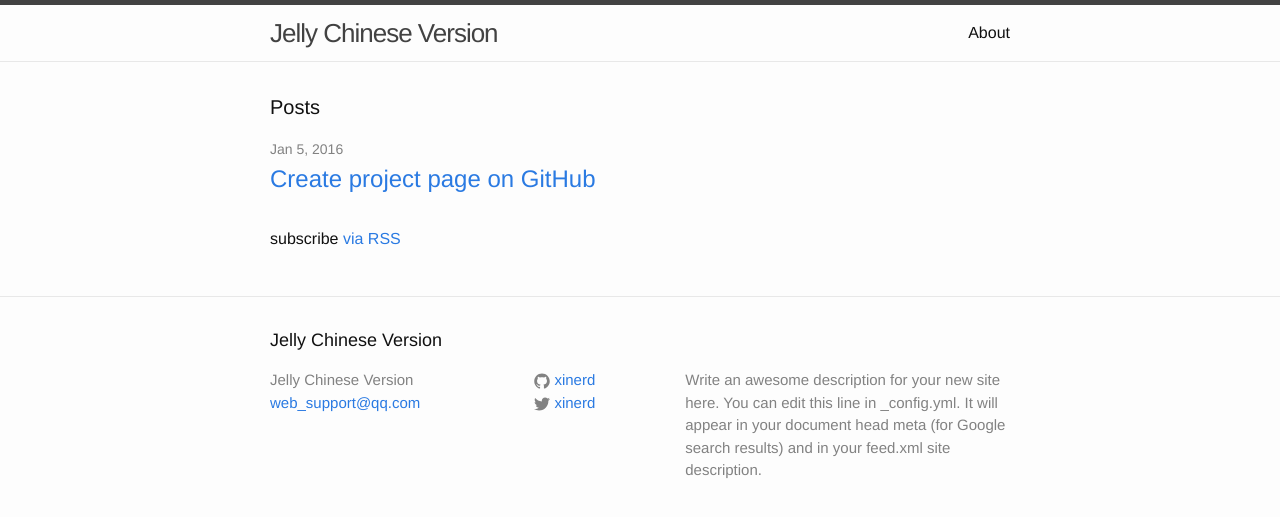
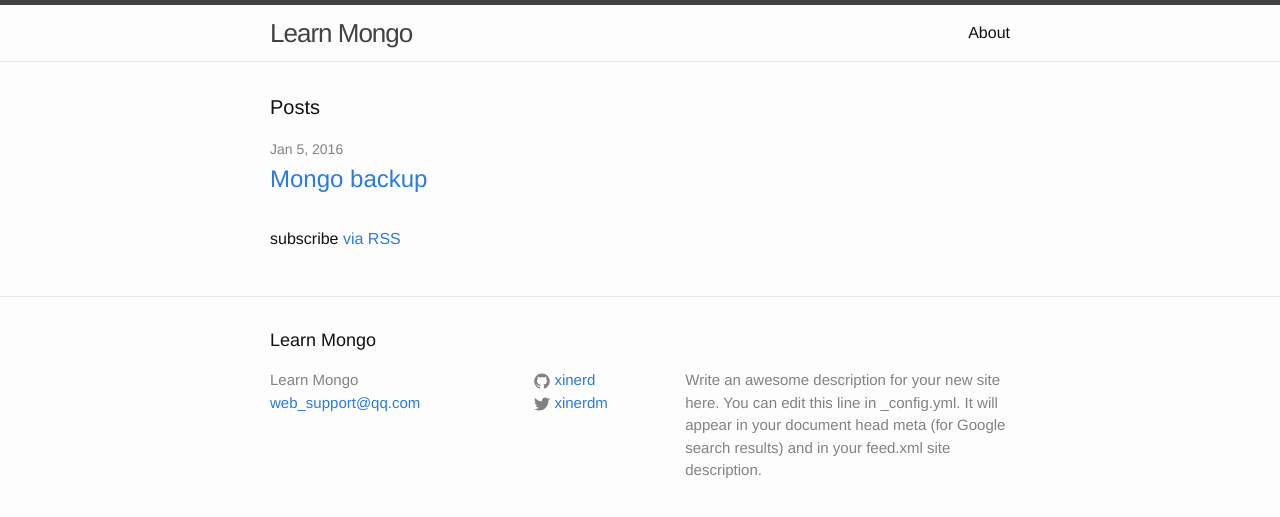
Before and after one commit to xinerd/Mongo, a Jekyll site: the page built from index.html, in a window 1280 px wide. Shown: the top 517 px of the page. Built offline with Jekyll 4.4.1, drawn with Linux system fonts in a browser that asks for light colours.

Commit message:
mongo backup

```diff
--- a/_config.yml
+++ b/_config.yml
@@ -1,13 +1,13 @@
 # Site settings
-title: Jelly Chinese Version
+title: Learn Mongo
 email: web_support@qq.com
 description: > # this means to ignore newlines until "baseurl:"
   Write an awesome description for your new site here. You can edit this
   line in _config.yml. It will appear in your document head meta (for
   Google search results) and in your feed.xml site description.
-baseurl: "/jekyll" # the subpath of your site, e.g. /blog/
+baseurl: "/Mongo" # the subpath of your site, e.g. /blog/
 url: "http://xinerd.github.io/" # the base hostname & protocol for your site
-twitter_username: xinerd
+twitter_username: xinerdm
 github_username:  xinerd
 
 # Build settings
```
Also changed, not shown: _posts/2016-01-05-create-project-page-on-github.md (deleted, +0 -22 lines), _posts/2016-01-05-mongo-backup.md (added, +63 -0 lines), 4 other files.
